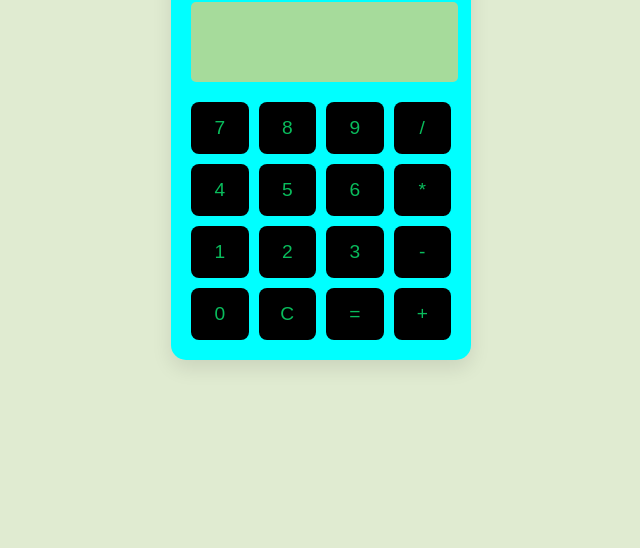
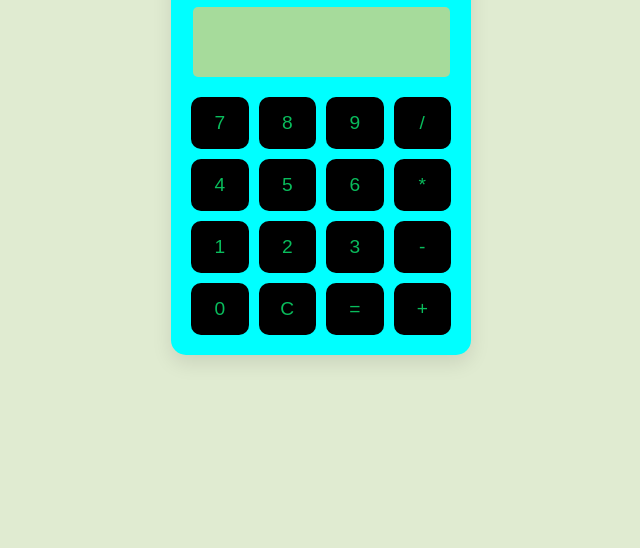
Before and after one commit to xyresiiic/Basic_calculator, a plain HTML site: page index.html in a window 1280 px wide. Shown: the part 268-816 px from the top of the page, without its empty margins (319-959 px from the left). Drawn offline with Linux system fonts and the light colour scheme.

Commit message:
Update style.css

```diff
--- a/style.css
+++ b/style.css
@@ -26,7 +26,7 @@ body {
     height:60px;
     font-size: 1.5rem;
     text-align: right;
-    padding: 10px;
+    padding: 5px;
     margin-bottom: 20px;
     border: none;
     background: rgb(166, 219, 155);
@@ -43,7 +43,7 @@ body {
     padding: 15px;
     font-size: 1.2rem;
     border: none;
-    border-radius: 8px;
+    border-radius: 10px;
     background-color: #000000;
     color: rgb(9, 188, 92);
     cursor: pointer;
@@ -51,5 +51,5 @@ body {
   }
 
   button:hover {
-    background-color: #000000;
+    background-color: rgb(166, 219, 155);
   }
```
